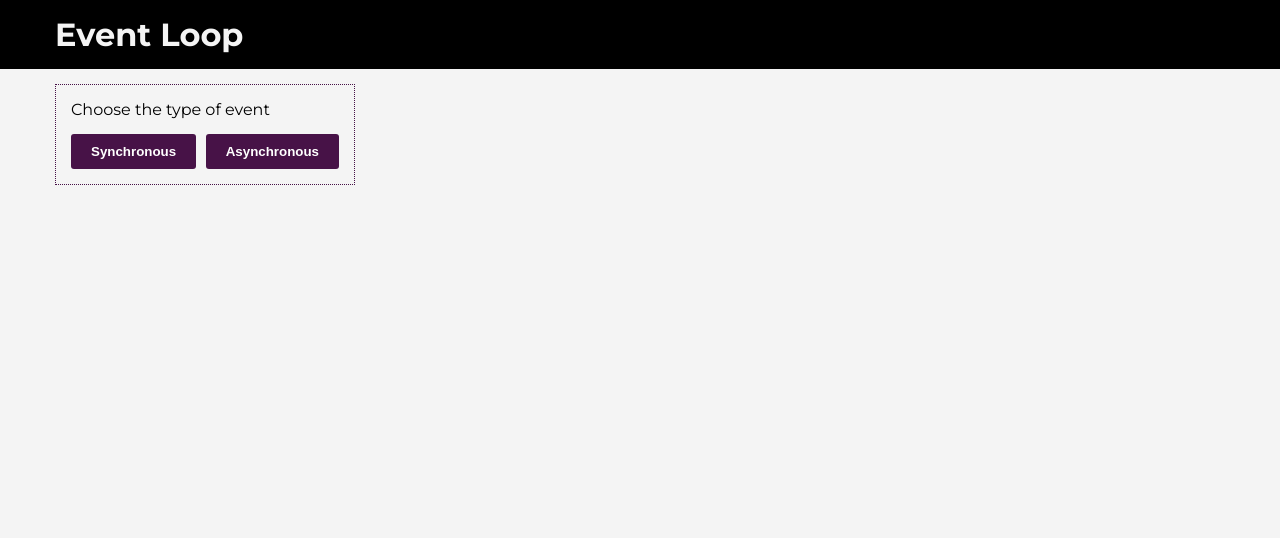
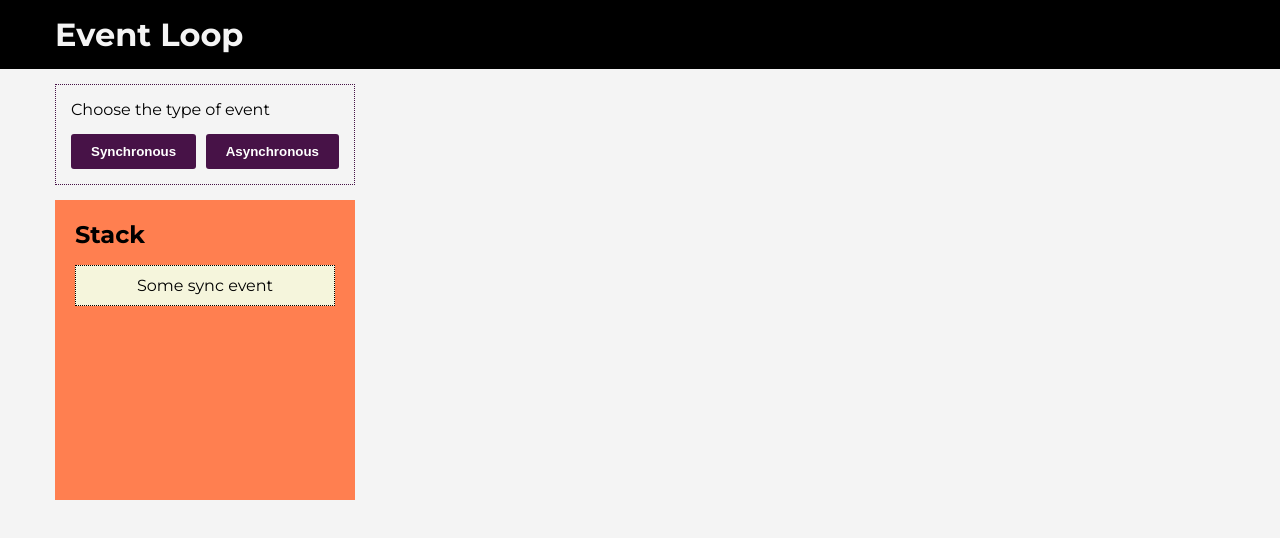
Before and after one commit to oleksandr-shapchenko/event-loop, an Angular app: page / in a window 1280 px wide. Both pictures are taken after a click on the button "Synchronous". Shown: the top 538 px of the page. Built offline with nearby package versions, Linux system fonts and the light colour scheme.

Commit message:
add remove method for sync event and rxjs timer

```diff
--- a/src/app/app.component.html
+++ b/src/app/app.component.html
@@ -13,7 +13,13 @@
       </div>
     </div>
     <div class="loop-container">
-
+      <div class="stack-container">
+        <h2>Stack</h2>
+        <ul class="stack-container-list">
+          <li *ngFor="let item of stackList" class="stack-container-list-item">{{item.text}}</li>
+        </ul>
+        <p *ngIf="!stackList.length">No events in the stack yet</p>
+      </div>
     </div>
   </div>
 </main>
--- a/src/app/app.component.scss
+++ b/src/app/app.component.scss
@@ -31,3 +31,21 @@ header {
     flex-wrap: wrap;
     justify-content: space-between;
 }
+
+.stack-container {
+    flex-basis: 300px;
+    height: 300px;
+    padding: 20px;
+    background-color: coral;
+    overflow-y: scroll;
+    &-list-item {
+        text-align: center;
+        border: 1px dotted #000;
+        background-color: beige;
+        padding-top: 10px;
+        padding-bottom: 10px;
+        &:not(:last-child) {
+            margin-bottom: 10px;
+        }
+    }
+}
--- a/src/app/app.component.ts
+++ b/src/app/app.component.ts
@@ -22,7 +22,6 @@ export class AppComponent {
       type: "sync"
     };
     this.stackList = this.loopService.addSyncEvent(this.event);
-    console.log(this.stackList);
   }
 
   onClickAsyncEvent() {
--- a/src/app/services/loop.service.ts
+++ b/src/app/services/loop.service.ts
@@ -1,4 +1,5 @@
 import { Injectable } from '@angular/core';
+import { timer } from 'rxjs';
 import { LoopEvent } from '../common/interfaces';
 import { Queue } from '../structures/queue/queue';
 
@@ -9,12 +10,20 @@ import { WebApi } from '../structures/web-api/web-api';
   providedIn: 'root'
 })
 export class LoopService {
-  public stack = new Stack();
-  public web = new WebApi();
-  public queue = new Queue();
+  private stack = new Stack();
+  private web = new WebApi();
+  private queue = new Queue();
 
   addSyncEvent(event: LoopEvent) {
     this.stack.push(event);
+    this.removeSyncEvent();
     return this.stack.collection;
   }
+
+  private removeSyncEvent() {
+    timer(4000).subscribe(() => {
+      this.stack.pop();
+      return this.stack.collection;
+    })
+  }
 }
```
